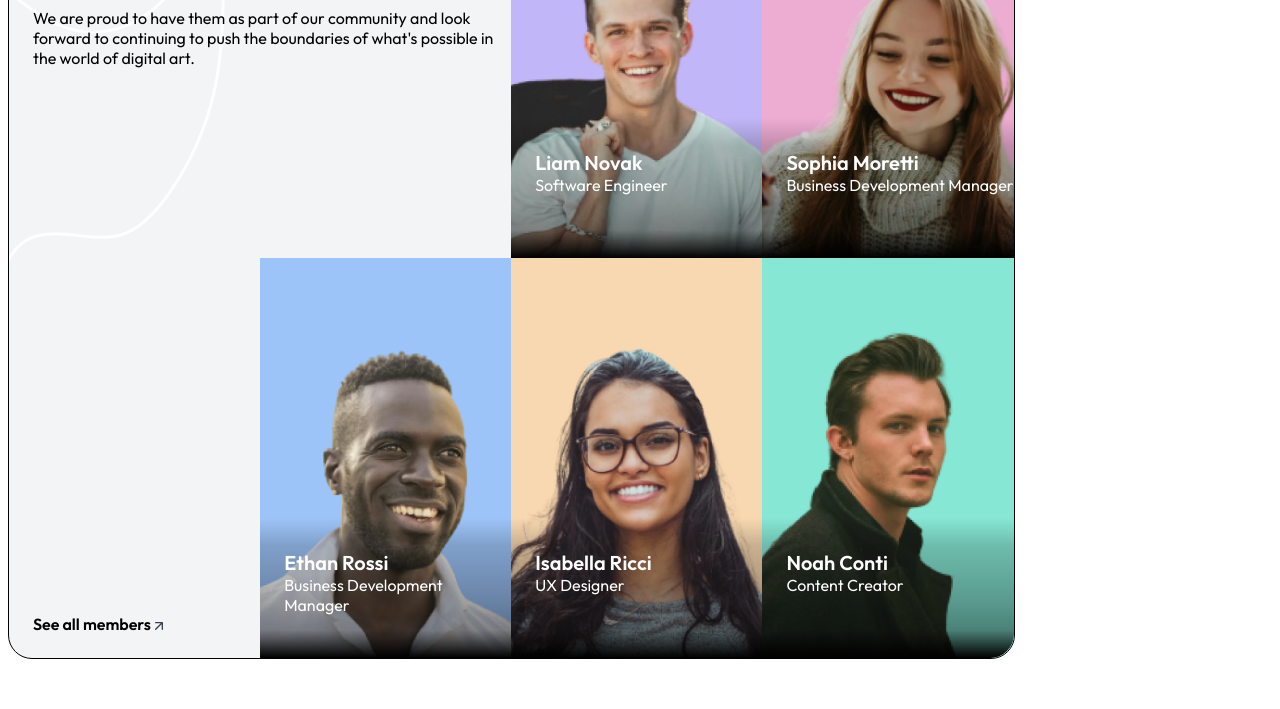
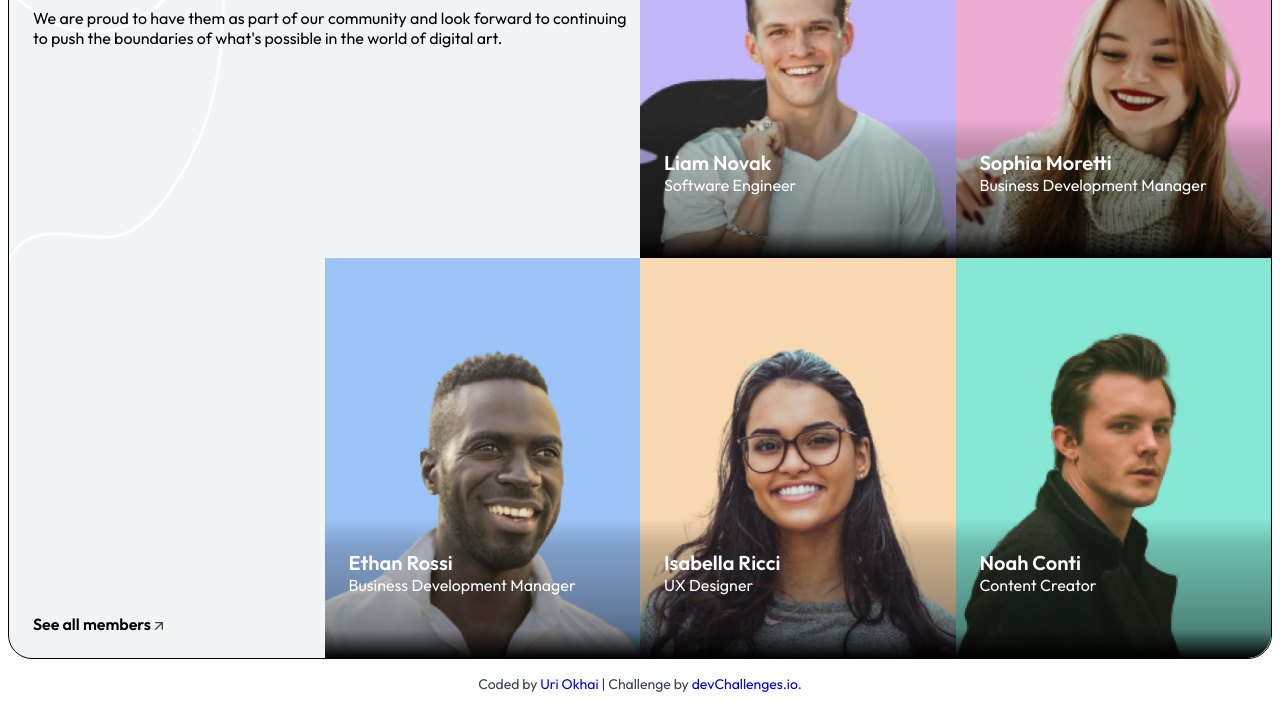
Before and after one commit to Uriri-007/X-genesis_Our-team-layout, a plain HTML site: page index.html in a window 1280 px wide. Shown: the part 159-868 px from the top of the page. Before the commit the page ends 834 px from the top, so only its background shows below. Drawn offline with Linux system fonts and the light colour scheme.

Commit message:
Reposition tye attribution using flex

```diff
--- a/style.css
+++ b/style.css
@@ -120,6 +120,7 @@ p.blue {
   font-size: 14px;
   color: rgb(55, 65, 81);
   text-align: center;
+  margin-top: 1rem;
 }
 
 .author-info a {
@@ -129,7 +130,8 @@ p.blue {
 @media screen and (min-width: 640px) {
   body {
     display: flex;
-    justify-content: center;
+    flex-direction: column;
+    align-items: center;
   }
 
   .mains {
@@ -159,7 +161,8 @@ p.blue {
 @media screen and (min-width: 1025px) {
   body {
     display: flex;
-    justify-content: center;
+    flex-direction: column;
+    align-items: center;
   }
   .mains {
     display: grid;
```
